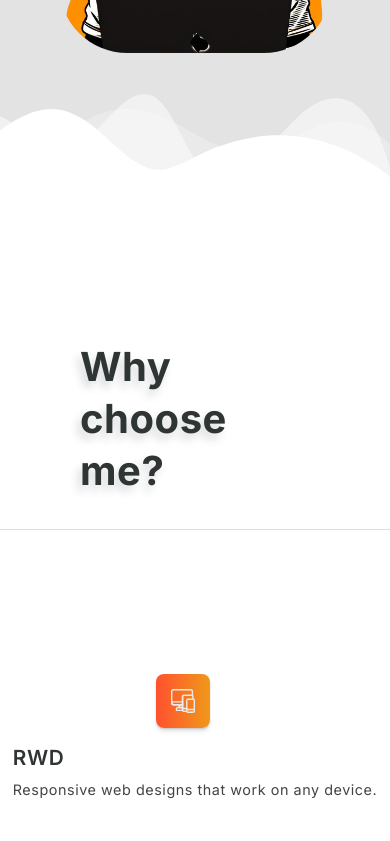
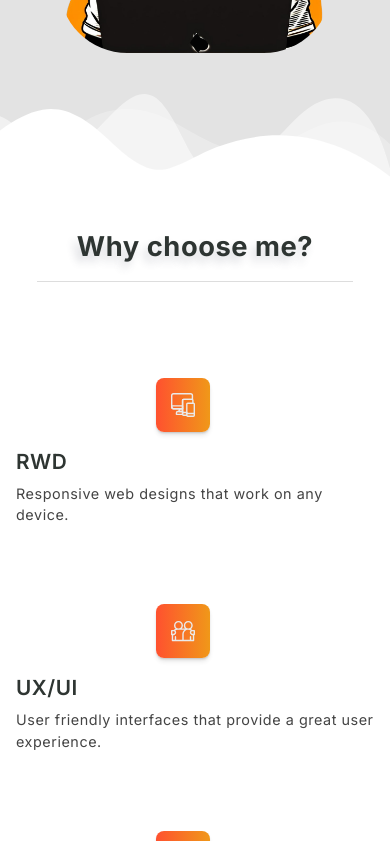
Before and after one commit to traczoskar/my_portfolio, a React (Create React App) app: page / in a window 390 px wide. Shown: the part 680-1521 px from the top of the page. Built offline with nearby package versions, Linux system fonts and the light colour scheme.

Commit message:
refactor: Improve mobile responsiveness of AdvantagesSection

```diff
--- a/src/views/HomePage/Advantages/styled.ts
+++ b/src/views/HomePage/Advantages/styled.ts
@@ -9,6 +9,11 @@ export const AdvantagesSection = styled.section`
   transition: all ease 0.5s;
   background: ${({ theme }) => theme.colors.advantages.sectionBackground};
   color: ${({ theme }) => theme.colors.textBasic};
+
+  @media (max-width: ${({ theme }) => theme.breakpoints.tabletHorMax}) {
+    padding: 3rem 0 5rem 0;
+    gap: 2rem;
+  }
 `;
 
 export const AdvantagesTitle = styled.h2`
@@ -18,11 +23,27 @@ export const AdvantagesTitle = styled.h2`
   font-weight: 700;
   border-bottom: 1px solid #ddd;
   text-shadow: -4px 6px 8px rgba(66, 68, 90, 0.2);
+
+  @media (max-width: ${({ theme }) => theme.breakpoints.tabletHorMax}) {
+    font-size: 2rem;
+    padding: 0 3rem 1rem 3rem;
+  }
+  @media (max-width: ${({ theme }) => theme.breakpoints.mobileMax}) {
+    font-size: 7vw;
+    padding: 0 2.5rem 1rem 2.5rem;
+  }
 `;
 
 export const AdvantagesWrapper = styled.div`
   margin: 0 auto;
   max-width: 1200px;
+
+  @media (max-width: ${({ theme }) => theme.breakpoints.tabletHorMax}) {
+    padding: 0 5rem;
+  }
+  @media (max-width: ${({ theme }) => theme.breakpoints.mobileMax}) {
+    padding: 0 1rem;
+  }
 `;
 
 export const AdvantagesList = styled.ul`
```
